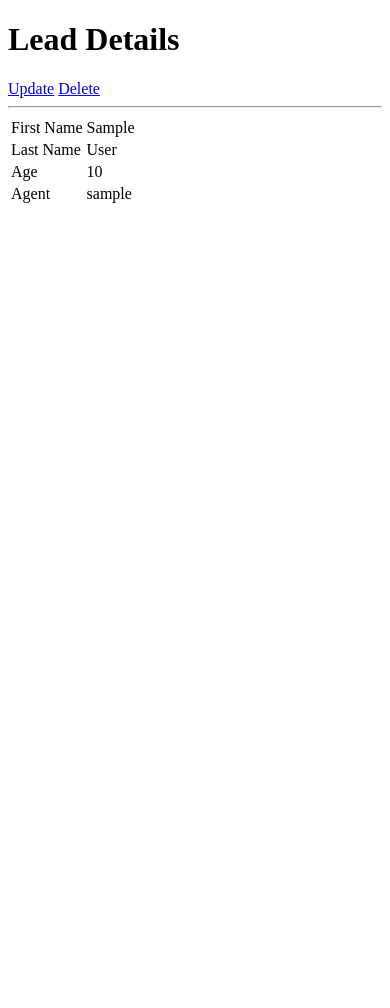
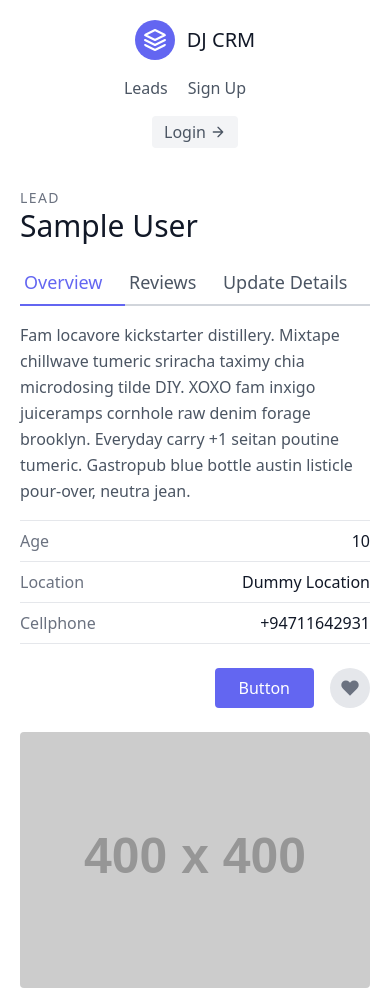
Before and after one commit to dulshan300/django-crm, a Django app: page /leads/1/ in a window 390 px wide. Before the commit the page ends 203 px from the top, so only its background shows below. Run offline with Django 3.2, Linux system fonts and the light colour scheme; tables that the repository leaves empty hold one stand-in row (values such as "Sample post"); grey boxes labelled with a size stand in for pictures from a placeholder-image service; some libraries are stand-ins or nearby versions.

Commit message:
add tailwind gui for home,list,details view

```diff
--- a/djcrm/urls.py
+++ b/djcrm/urls.py
@@ -1,9 +1,12 @@
 
 from django.contrib import admin
 from django.urls import path,include
+from leads.views import landing_page
 
 
 urlpatterns = [
     path('admin/', admin.site.urls),
-    path('leads/',include('leads.urls'))
+    path('', landing_page, name="home"),
+    path('leads/',include('leads.urls')),
+
 ]
--- /dev/null
+++ b/leads/templates/leads/lead_detail.html
@@ -0,0 +1,52 @@
+{% extends "base.html" %}
+
+{% block content %}
+
+<section class="text-gray-600 body-font overflow-hidden">
+    <div class="container px-5 py-5 mx-auto">
+        <div class="lg:w-4/5 mx-auto flex flex-wrap">
+            <div class="lg:w-1/2 w-full lg:pr-10 lg:py-6 mb-6 lg:mb-0">
+                <h2 class="text-sm title-font text-gray-500 tracking-widest">LEAD</h2>
+                <h1 class="text-gray-900 text-3xl title-font font-medium mb-4">{{lead}}</h1>
+                <div class="flex mb-4">
+                    <a class="flex-grow text-indigo-500 border-b-2 border-indigo-500 py-2 text-lg px-1">Overview</a>
+                    <a class="flex-grow border-b-2 border-gray-300 py-2 text-lg px-1">Reviews</a>
+                    <a href="{% url 'leads:leads_update' lead.id %}" class="flex-grow border-b-2 border-gray-300 py-2 text-lg px-1">Update Details</a>
+                </div>
+                <p class="leading-relaxed mb-4">Fam locavore kickstarter distillery. Mixtape chillwave tumeric sriracha
+                    taximy chia microdosing tilde DIY. XOXO fam inxigo juiceramps cornhole raw denim forage brooklyn.
+                    Everyday carry +1 seitan poutine tumeric. Gastropub blue bottle austin listicle pour-over, neutra
+                    jean.</p>
+                <div class="flex border-t border-gray-200 py-2">
+                    <span class="text-gray-500">Age</span>
+                    <span class="ml-auto text-gray-900">{{lead.age}}</span>
+                </div>
+                <div class="flex border-t border-gray-200 py-2">
+                    <span class="text-gray-500">Location</span>
+                    <span class="ml-auto text-gray-900">Dummy Location</span>
+                </div>
+                <div class="flex border-t border-b mb-6 border-gray-200 py-2">
+                    <span class="text-gray-500">Cellphone</span>
+                    <span class="ml-auto text-gray-900">+94711642931</span>
+                </div>
+                <div class="flex">
+                    <button
+                        class="flex ml-auto text-white bg-indigo-500 border-0 py-2 px-6 focus:outline-none hover:bg-indigo-600 rounded">Button</button>
+                    <button
+                        class="rounded-full w-10 h-10 bg-gray-200 p-0 border-0 inline-flex items-center justify-center text-gray-500 ml-4">
+                        <svg fill="currentColor" stroke-linecap="round" stroke-linejoin="round" stroke-width="2"
+                            class="w-5 h-5" viewBox="0 0 24 24">
+                            <path
+                                d="M20.84 4.61a5.5 5.5 0 00-7.78 0L12 5.67l-1.06-1.06a5.5 5.5 0 00-7.78 7.78l1.06 1.06L12 21.23l7.78-7.78 1.06-1.06a5.5 5.5 0 000-7.78z">
+                            </path>
+                        </svg>
+                    </button>
+                </div>
+            </div>
+            <img alt="ecommerce" class="lg:w-1/2 w-full lg:h-auto h-64 object-cover object-center rounded"
+                src="https://dummyimage.com/400x400">
+        </div>
+    </div>
+</section>
+
+{% endblock content %}
--- a/leads/views.py
+++ b/leads/views.py
@@ -6,6 +6,9 @@ from django.urls import reverse
 
 # Create your views here.
 
+
+def landing_page(request):
+    return render(request,'landing.html')
 
 def leads_list(request):
     leads = Lead.objects.all()
@@ -48,7 +51,7 @@ def lead_update(request,id):
     if request.method == 'POST':
         if form.is_valid():
             form.save()
-            return redirect(reverse('leads:leads_list'))
+            return redirect(reverse('leads:leads_detail',args=[lead.id]))
         else:
             pass
 
--- /dev/null
+++ b/templates/base.html
@@ -0,0 +1,30 @@
+<!DOCTYPE html>
+<html lang="en">
+
+<head>
+    <meta charset="UTF-8">
+    <meta http-equiv="X-UA-Compatible" content="IE=edge">
+    <meta name="viewport" content="width=device-width, initial-scale=1.0">
+    <title>DJ-CRMS</title>
+
+    <link href="https://unpkg.com/tailwindcss@^2/dist/tailwind.min.css" rel="stylesheet">
+</head>
+
+<style>
+
+</style>
+
+<body>
+
+    <div class="max-w-7xl mx-auto">
+        {% include "navbar.html" %}
+        {% block content %}
+
+        {% endblock content %}
+    </div>
+
+    {% include "script.html" %}
+
+</body>
+
+</html>
--- a/templates/leads/lead_detail.html
+++ /dev/null
@@ -1,46 +0,0 @@
-<!DOCTYPE html>
-<html lang="en">
-<head>
-    <meta charset="UTF-8">
-    <meta http-equiv="X-UA-Compatible" content="IE=edge">
-    <meta name="viewport" content="width=device-width, initial-scale=1.0">
-    <title>Document</title>
-</head>
-
-<style>
-
-</style>
-
-<body>
-
-<h1>Lead Details</h1>
-<a href="{% url 'leads:leads_update' lead.id %}">Update</a>
-<a href="{% url 'leads:leads_delete' lead.id %}">Delete</a>
-<hr>
-<div class="lead-box">
-    <table>
-        <tbody>
-            <tr>
-                <td>First Name</td>
-                <td>{{lead.first_name}}</td>
-            </tr>
-            <tr>
-                <td>Last Name</td>
-                <td>{{lead.last_name}}</td>
-            </tr>
-            <tr>
-                <td>Age</td>
-                <td>{{lead.age}}</td>
-            </tr>
-            <tr>
-                <td>Agent</td>
-                <td>{{lead.agent.user.username}}</td>
-            </tr>
-        </tbody>
-    </table>
-</div>
-
-
-
-</body>
-</html>
--- /dev/null
+++ b/templates/navbar.html
@@ -0,0 +1,23 @@
+<header class="text-gray-600 body-font">
+    <div class="container mx-auto flex flex-wrap p-5 flex-col md:flex-row items-center">
+        <a href="{% url 'home' %}" class="flex title-font font-medium items-center text-gray-900 mb-4 md:mb-0">
+            <svg xmlns="http://www.w3.org/2000/svg" fill="none" stroke="currentColor" stroke-linecap="round"
+                stroke-linejoin="round" stroke-width="2" class="w-10 h-10 text-white p-2 bg-indigo-500 rounded-full"
+                viewBox="0 0 24 24">
+                <path d="M12 2L2 7l10 5 10-5-10-5zM2 17l10 5 10-5M2 12l10 5 10-5"></path>
+            </svg>
+            <span class="ml-3 text-xl">DJ CRM</span>
+        </a>
+        <nav class="md:ml-auto flex flex-wrap items-center text-base justify-center">
+            <a href="{% url 'leads:leads_list' %}" class="mr-5 hover:text-gray-900">Leads</a>
+            <a class="mr-5 hover:text-gray-900">Sign Up</a>
+        </nav>
+        <a href="{% url 'leads:leads_create' %}"
+            class="inline-flex items-center bg-gray-100 border-0 py-1 px-3 focus:outline-none hover:bg-gray-200 rounded text-base mt-4 md:mt-0">Login
+            <svg fill="none" stroke="currentColor" stroke-linecap="round" stroke-linejoin="round" stroke-width="2"
+                class="w-4 h-4 ml-1" viewBox="0 0 24 24">
+                <path d="M5 12h14M12 5l7 7-7 7"></path>
+            </svg>
+        </a>
+    </div>
+</header>
```
Also changed, not shown: leads/templates/leads/lead_create.html (renamed from templates/leads/lead_create.html, +3 -13 lines), leads/templates/leads/lead_update.html (added, +40 -0 lines), leads/templates/leads/leads_list.html (added, +46 -0 lines), templates/landing.html (added, +26 -0 lines), templates/leads/lead_update.html (deleted, +0 -24 lines), templates/leads/leads_list.html (deleted, +0 -29 lines), README.md, templates/script.html (added).
